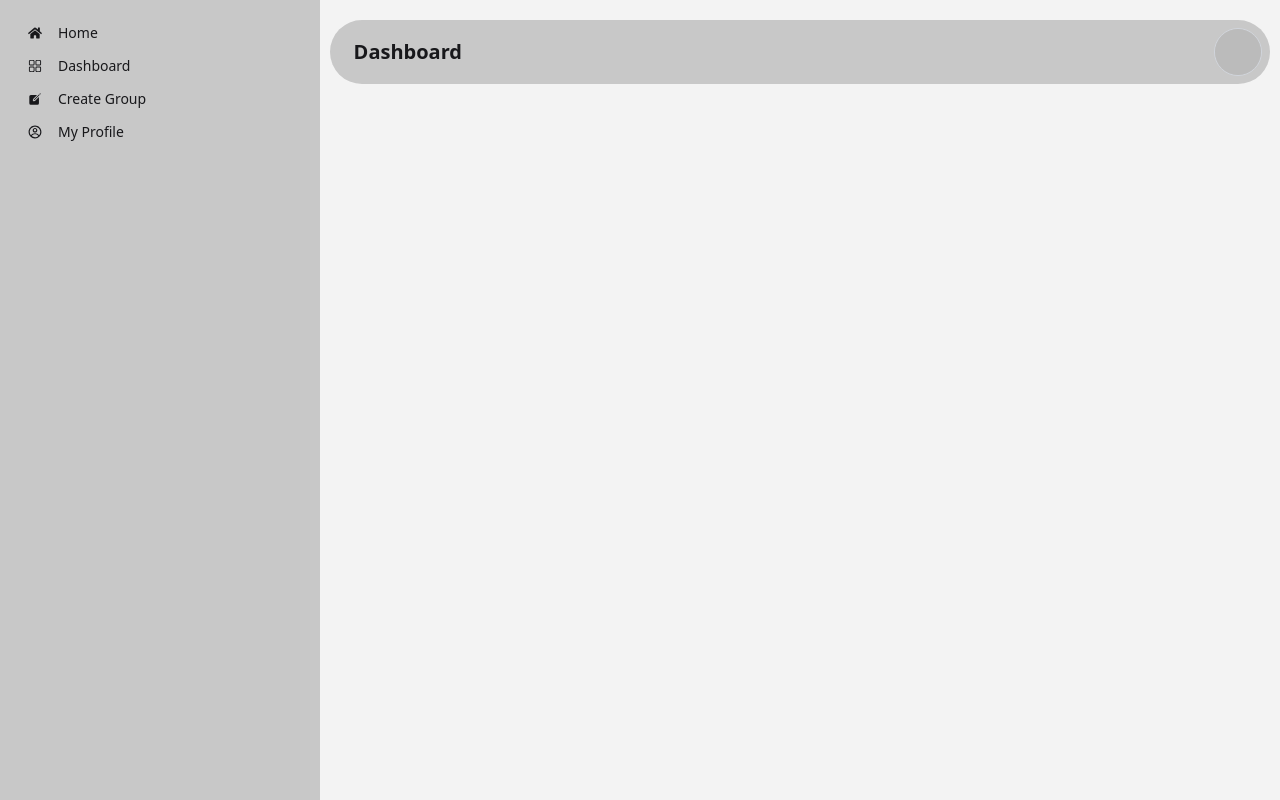
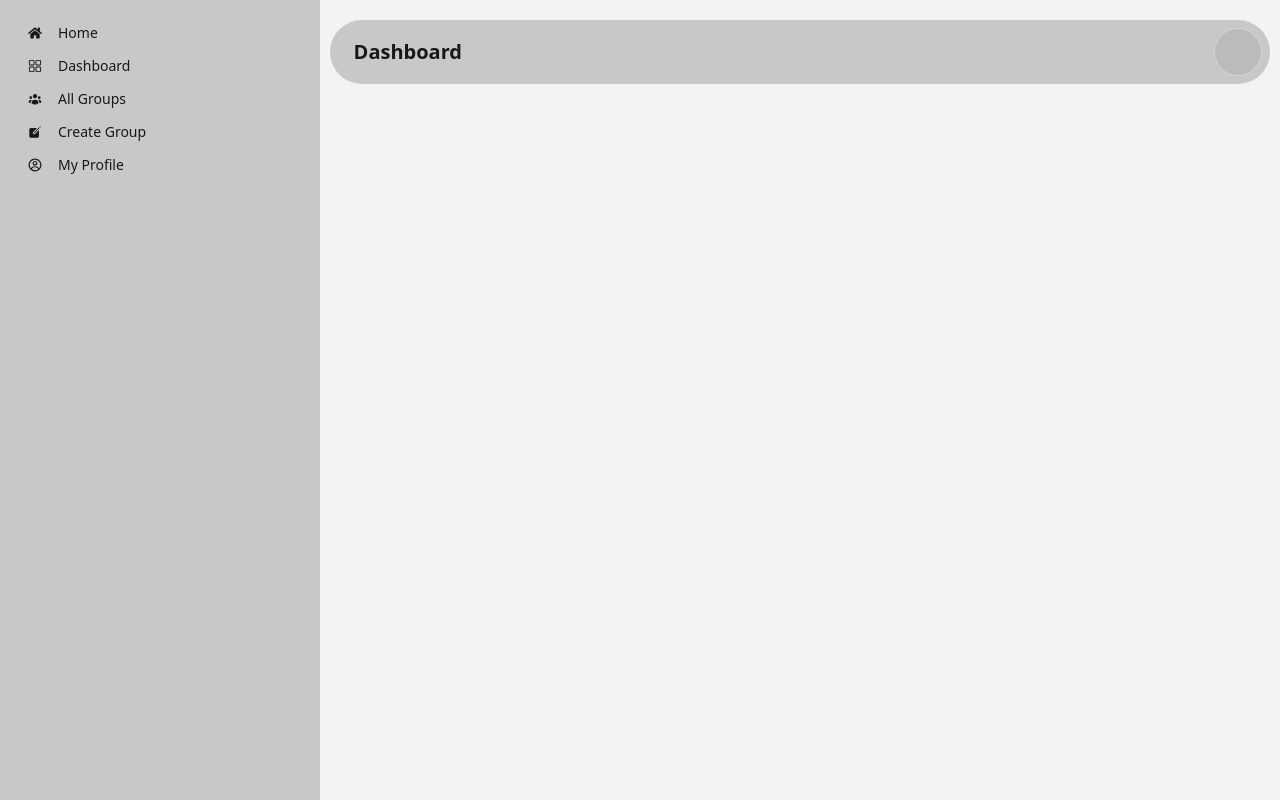
Before and after one commit to meshal10613/hobby-hatch-c, a React (Vite) app: page /dashboard in a window 1280 px wide. Built offline with nearby package versions, Linux system fonts and the light colour scheme; no server answers; sample sign-in values are in the browser's storage.

Commit message:
all groups add to dashboard

```diff
--- a/src/Layout/DashboardLayout.jsx
+++ b/src/Layout/DashboardLayout.jsx
@@ -6,6 +6,7 @@ import { RxDashboard } from 'react-icons/rx';
 import { IoCreate } from 'react-icons/io5';
 import { CgProfile } from 'react-icons/cg';
 import { FaUserGroup } from 'react-icons/fa6';
+import { HiMiniUserGroup } from 'react-icons/hi2';
 
 const DashboardLayout = () => {
     const {theme, user} = use(AuthContext);
@@ -81,6 +82,12 @@ const DashboardLayout = () => {
                         </NavLink>
                     </li>
                     <li>
+                        <NavLink to="/dashboard/allGroups" onClick={() => setTitle("Dashboard")} style={({ isActive }) => (isActive ? (activeStyle) : undefined)} className={linkClass} >
+                            <HiMiniUserGroup className='inline-block mr-2' />
+                            All Groups
+                        </NavLink>
+                    </li>
+                    <li>
                         <NavLink to="/dashboard/createGroup" onClick={() => setTitle("My Profile")} style={({ isActive }) => (isActive ? activeStyle : undefined)}>
                             <IoCreate className="inline-block mr-2"/>Create Group
                         </NavLink>
--- a/src/Pages/AllGroups.jsx
+++ b/src/Pages/AllGroups.jsx
@@ -26,7 +26,7 @@ const AllGroups = () => {
         .then(data => setIntData(data))
     }, [search, sort]);
     return (
-        <div className='mb-10'>
+        <div className='mb-10 mx-5'>
             <div>
                 <div className='flex items-center justify-between mx-5 md:mx-0'>
                     <div>
--- a/src/Routes/Route.jsx
+++ b/src/Routes/Route.jsx
@@ -70,6 +70,10 @@ export const router = createBrowserRouter([
                 element: <MyProfile/>
             },
             {
+                path: "allGroups",
+                element: <AllGroups></AllGroups>
+            },
+            {
                 path: "createGroup",
                 element: <PrivetRoute><CreateGroup></CreateGroup></PrivetRoute>
             },
```
